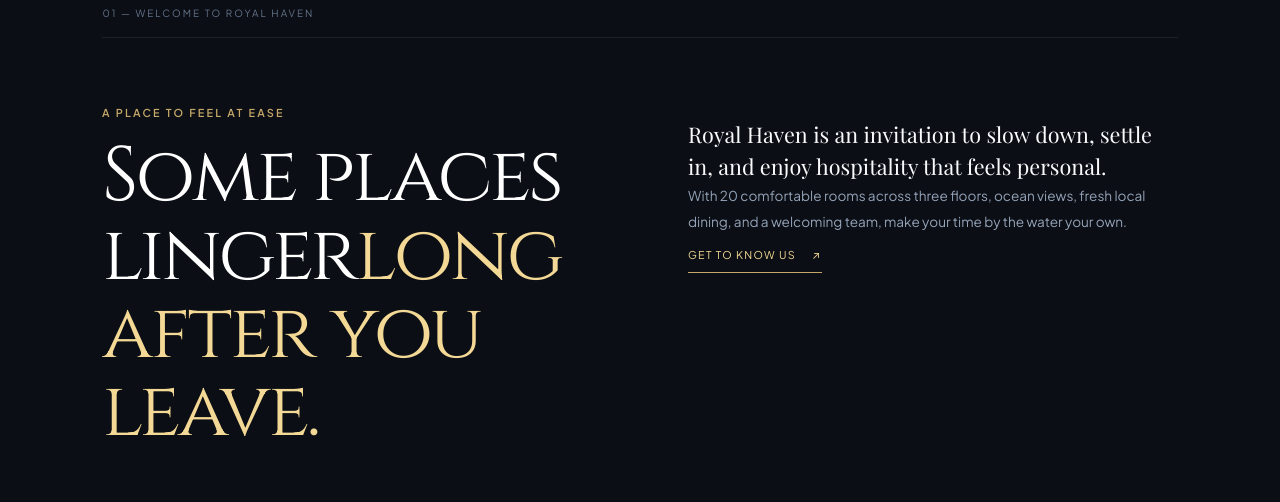
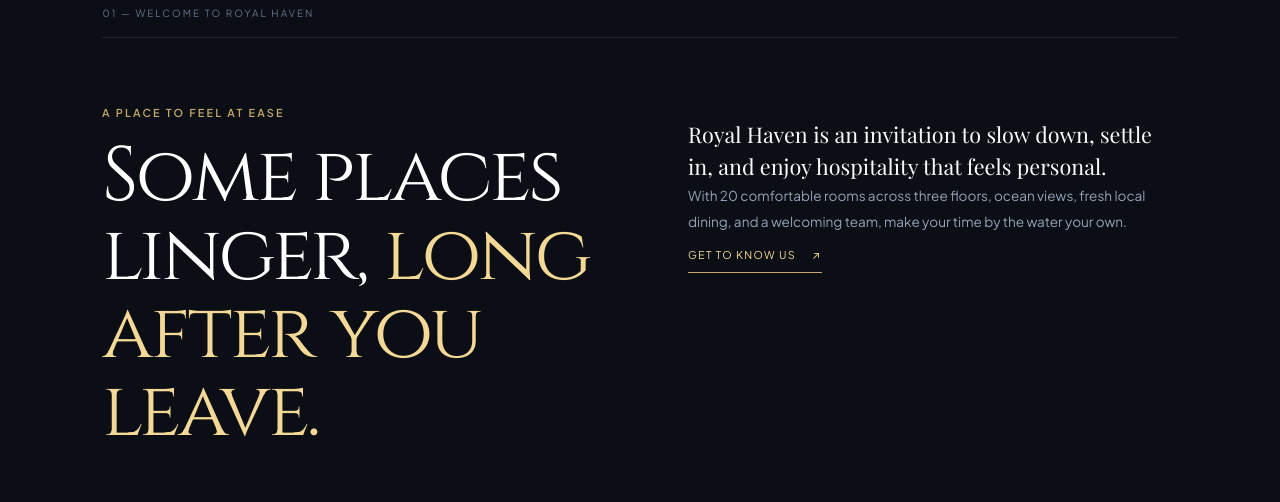
Before and after one commit to EC-Prime/Hotel-Reservation-System, a plain HTML site: page web/index.html in a window 1280 px wide. Shown: the part 1160-1662 px from the top of the page. Drawn offline with nearby package versions, Linux system fonts and the light colour scheme; no server answers; a web font is replaced by a local one.

Commit message:
fix: correct punctuation in home story heading for improved readability

```diff
--- a/web/index.html
+++ b/web/index.html
@@ -138,7 +138,7 @@
       <div class="home-story-grid">
         <div>
           <p class="home-eyebrow home-eyebrow-gold">A PLACE TO FEEL AT EASE</p>
-          <h2>Some places <br>linger<em>long after you leave.</em></h2>
+          <h2>Some places <br>linger, <em>long after you leave.</em></h2>
 
         </div>
         <div class="home-story-copy">
```
